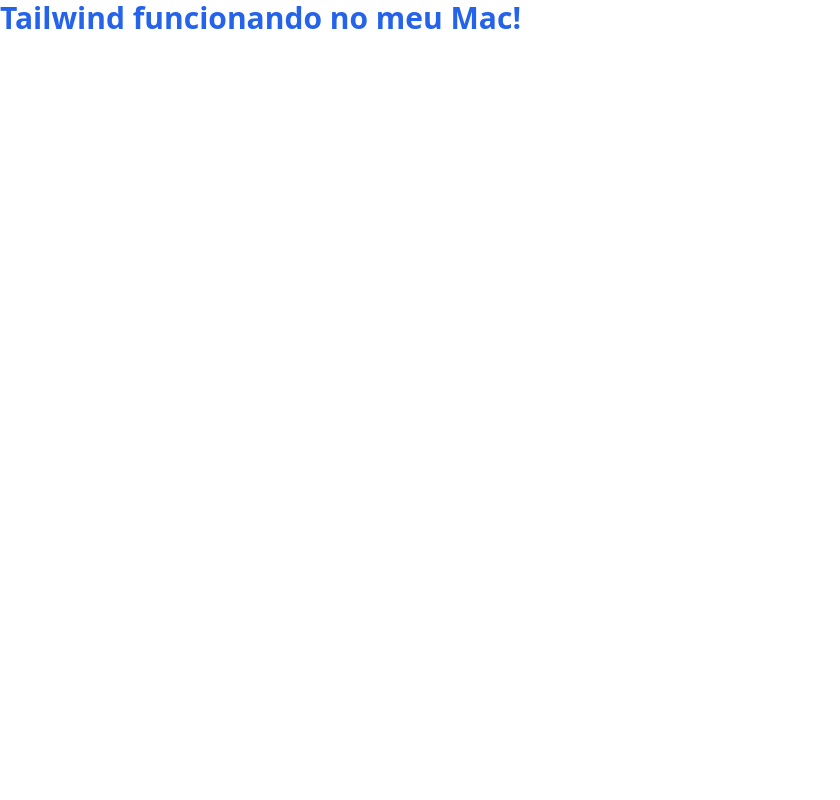
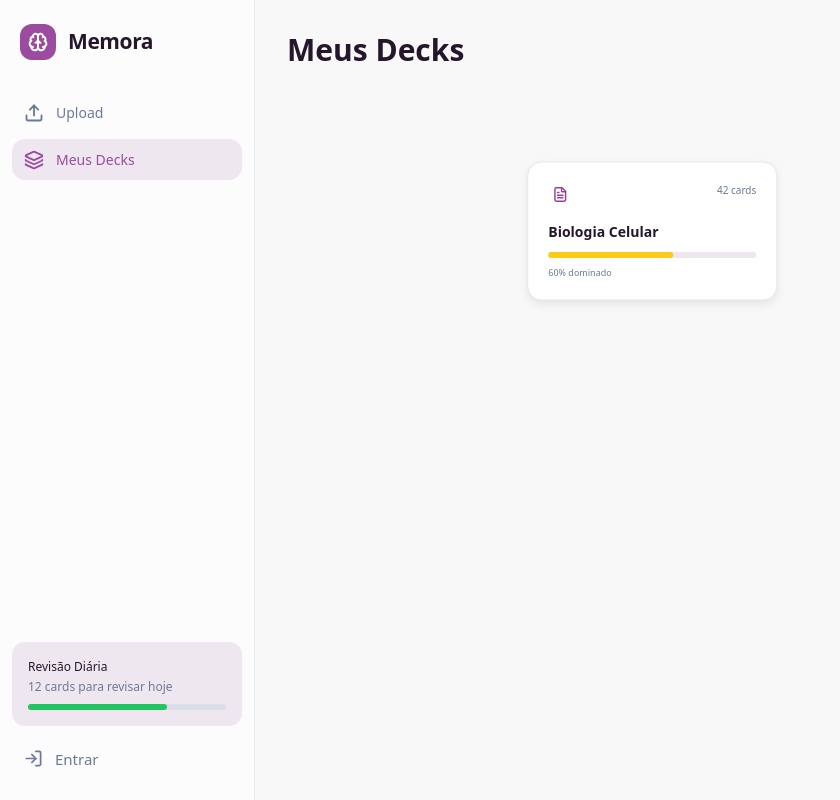
Before and after one commit to sofiaavallone/MEMORA, a React (Vite) app in the folder client/: page /decks in a window 1280 px wide. Shown: the whole page, without its empty margins (0-840 px from the left). Built offline with nearby package versions, Linux system fonts and the light colour scheme.

Commit message:
feat: criar páginas e configurar rotas

```diff
--- a/client/src/App.tsx
+++ b/client/src/App.tsx
@@ -1,8 +1,16 @@
+import { BrowserRouter, Route, Routes } from "react-router-dom";
+import { UploadPage } from "./app/uploadPage";
+import { DecksPage } from "./app/decksPage";
+
 function App() {
   return (
-    <h1 className="text-3xl font-bold text-blue-600">
-      Tailwind funcionando no meu Mac!
-    </h1>
-  )
+    <BrowserRouter>
+      <Routes>
+        <Route path="/" element={<UploadPage />} />
+        <Route path="/decks" element={<DecksPage />} />
+      </Routes>
+    </BrowserRouter>
+  );
 }
-export default App
+
+export default App;
--- /dev/null
+++ b/client/src/app/decksPage.tsx
@@ -0,0 +1,30 @@
+import { DeckCard } from "../components/deckCard";
+import { SideBar } from "../components/sideBar";
+
+export function DecksPage() {
+  return (
+    <div className="min-h-screen bg-[#f8f8f8]">
+      <div className="flex">
+        <SideBar
+          reviewCardsCount={12}
+          reviewProgressPercentage={70}
+          activeItem="decks"
+          onLoginClick={() => console.log("Entrar clicado")}
+        />
+
+        <main className="flex-1 p-8">
+          <h1 className="mb-6 text-3xl font-semibold text-[#24172b]">
+            Meus Decks
+          </h1>
+
+          <DeckCard
+            title="Biologia Celular"
+            cardsCount={42}
+            masteredPercentage={60}
+            onClick={() => console.log("Deck clicado")}
+          />
+        </main>
+      </div>
+    </div>
+  );
+}
--- /dev/null
+++ b/client/src/app/uploadPage.tsx
@@ -0,0 +1,28 @@
+import { SideBar } from "../components/sideBar";
+
+export function UploadPage() {
+  return (
+    <div className="min-h-screen bg-[#f8f8f8]">
+      <div className="flex">
+        <SideBar
+          reviewCardsCount={12}
+          reviewProgressPercentage={70}
+          activeItem="upload"
+          onLoginClick={() => console.log("Entrar clicado")}
+        />
+
+        <main className="flex-1 p-8">
+          <h1 className="mb-6 text-3xl font-semibold text-[#24172b]">
+            Página de Upload
+          </h1>
+
+          <div className="rounded-[20px] bg-white p-6 shadow-sm">
+            <p className="text-[#6b7a99]">
+              Aqui vai o conteúdo da tela de upload.
+            </p>
+          </div>
+        </main>
+      </div>
+    </div>
+  );
+}
```
